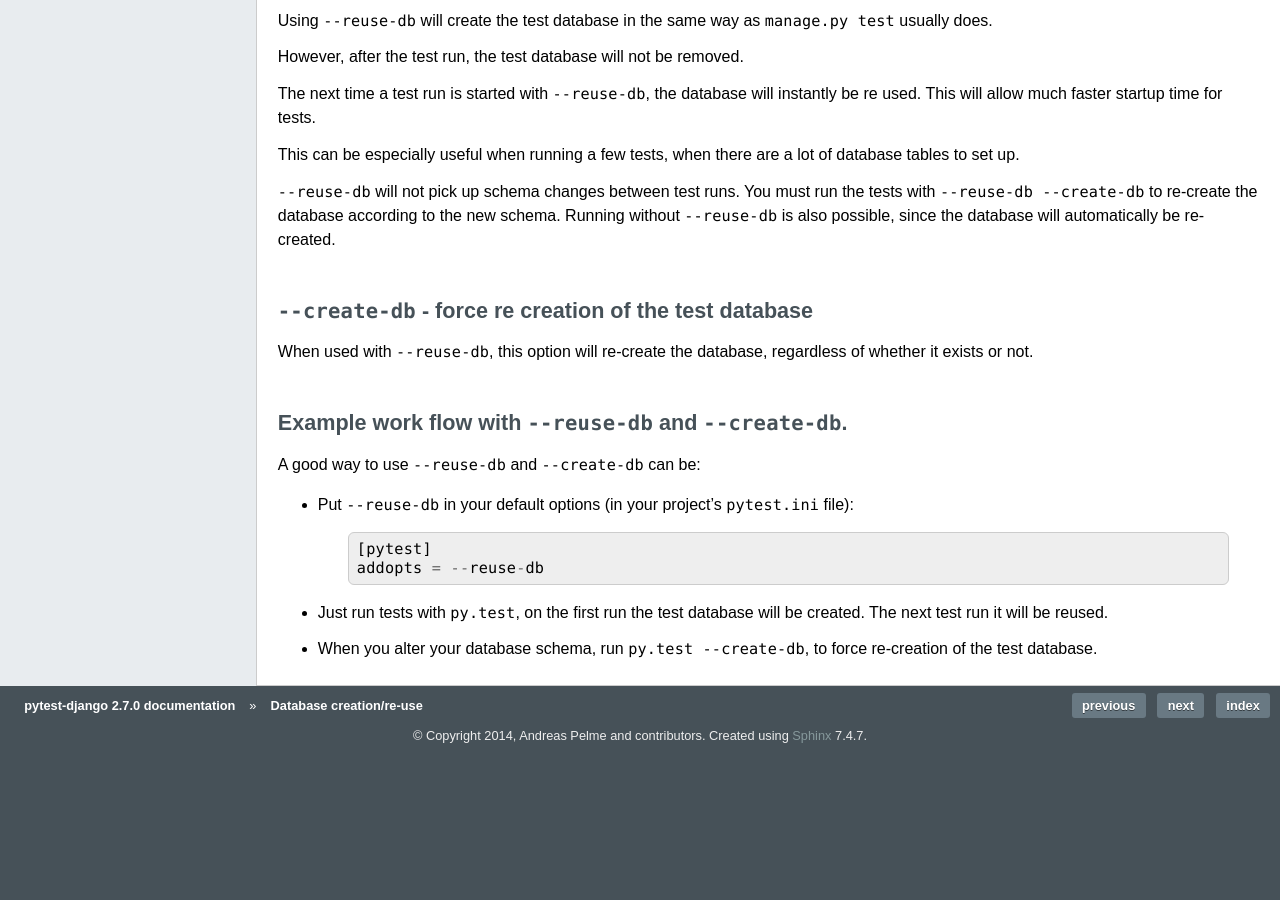
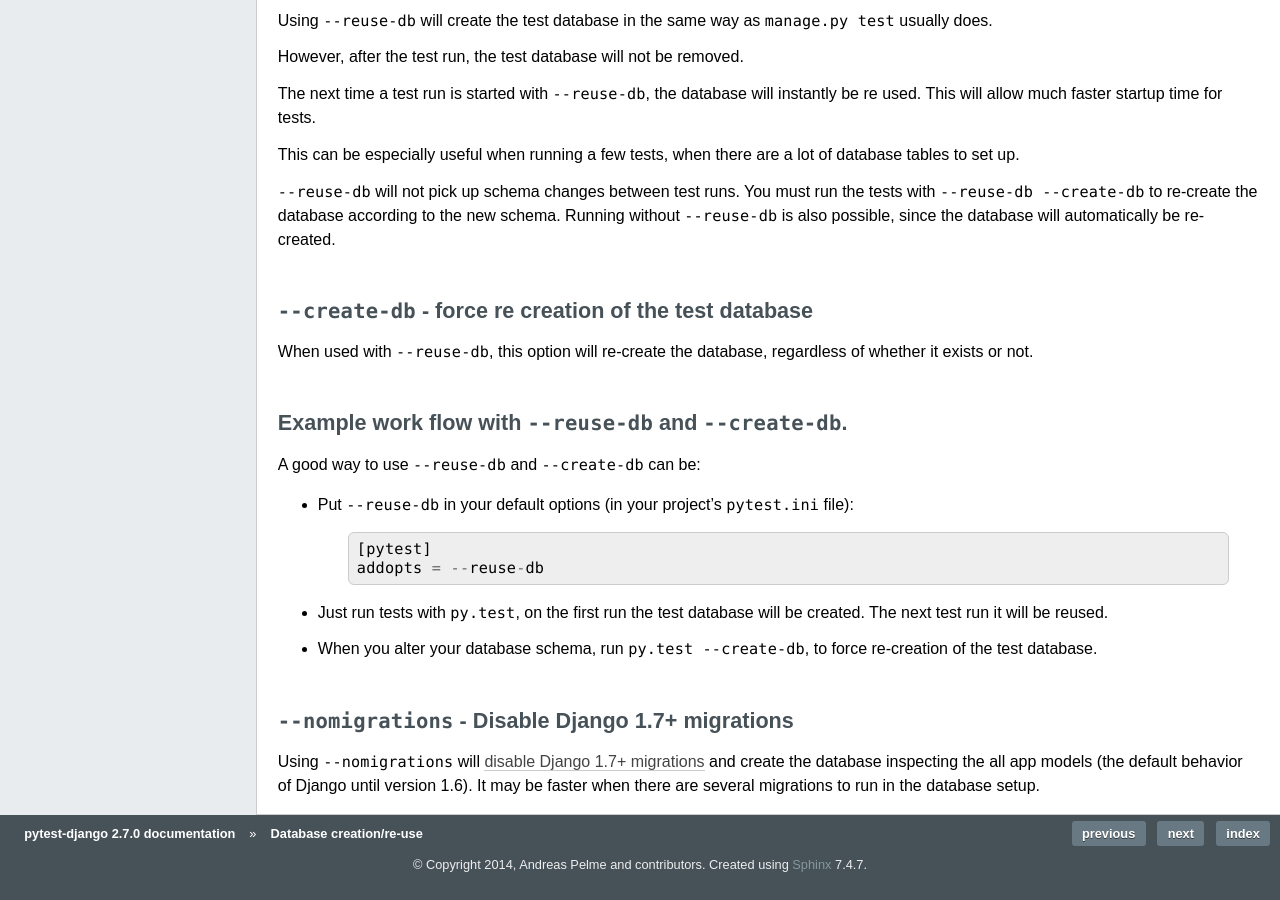
Before and after one commit to pytest-dev/pytest-django, a Sphinx documentation site: the page built from docs/database.rst, in a window 1280 px wide and 900 px high, scrolled down 1376 px. Built offline with Sphinx 7.4.7, drawn with Linux system fonts in a browser that asks for light colours; before the commit the page ends 2147 px from its top, so only the background shows below that; some of the changed text lies outside the part shown.

Commit message:
add a documentation to the --nomigrations option

```diff
--- a/docs/database.rst
+++ b/docs/database.rst
@@ -120,3 +120,11 @@ A good way to use ``--reuse-db`` and ``--create-db`` can be:
 
 * When you alter your database schema, run ``py.test --create-db``, to force
   re-creation of the test database.
+
+``--nomigrations`` - Disable Django 1.7+ migrations
+--------------------------------------------------------------
+
+Using ``--nomigrations`` will `disable Django 1.7+ migrations <https://gist.github.com/NotSqrt/5f3c76cd15e40ef62d09>`_
+and create the database inspecting the all app models (the default behavior of
+Django until version 1.6). It may be faster when there are several migrations
+to run in the database setup.
```
